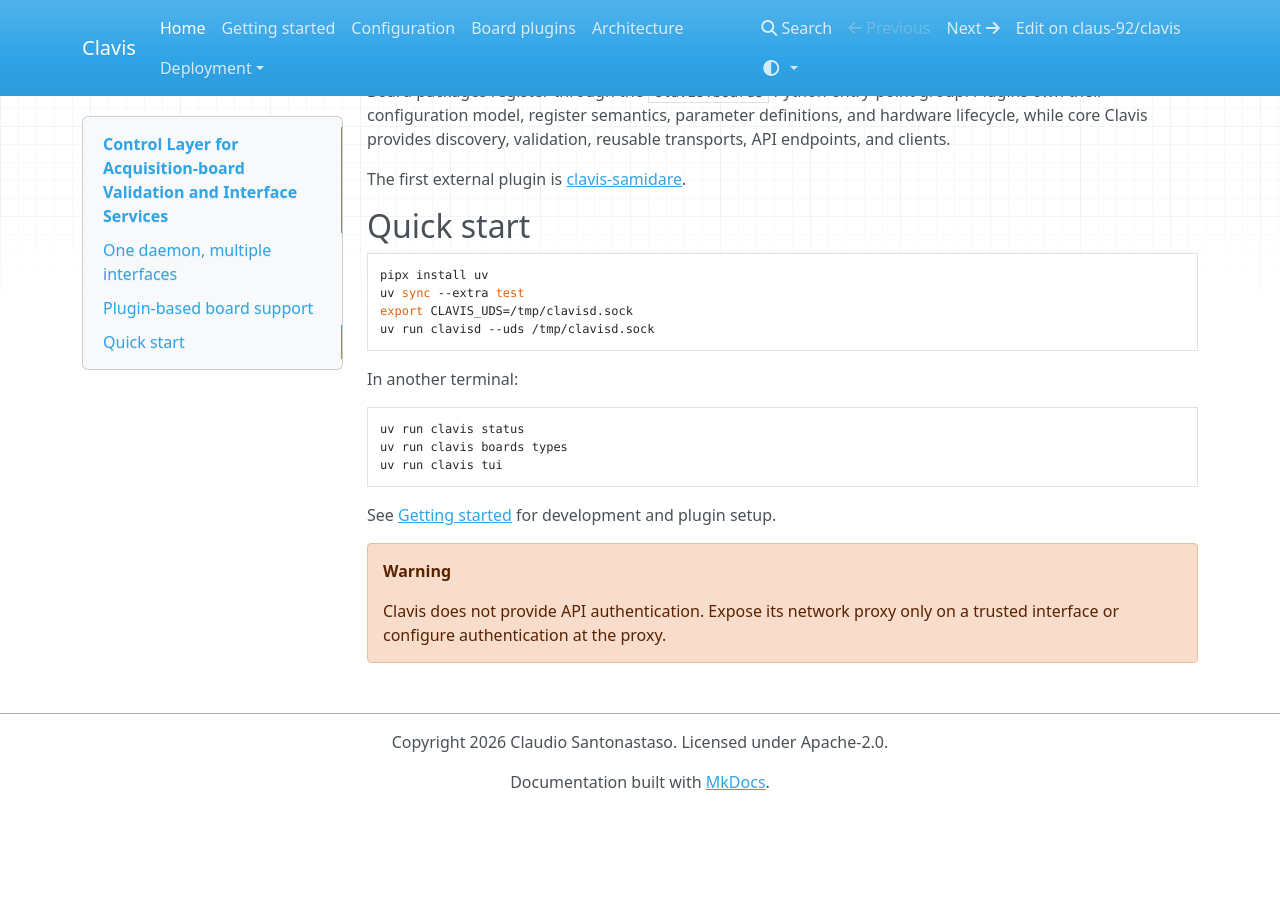
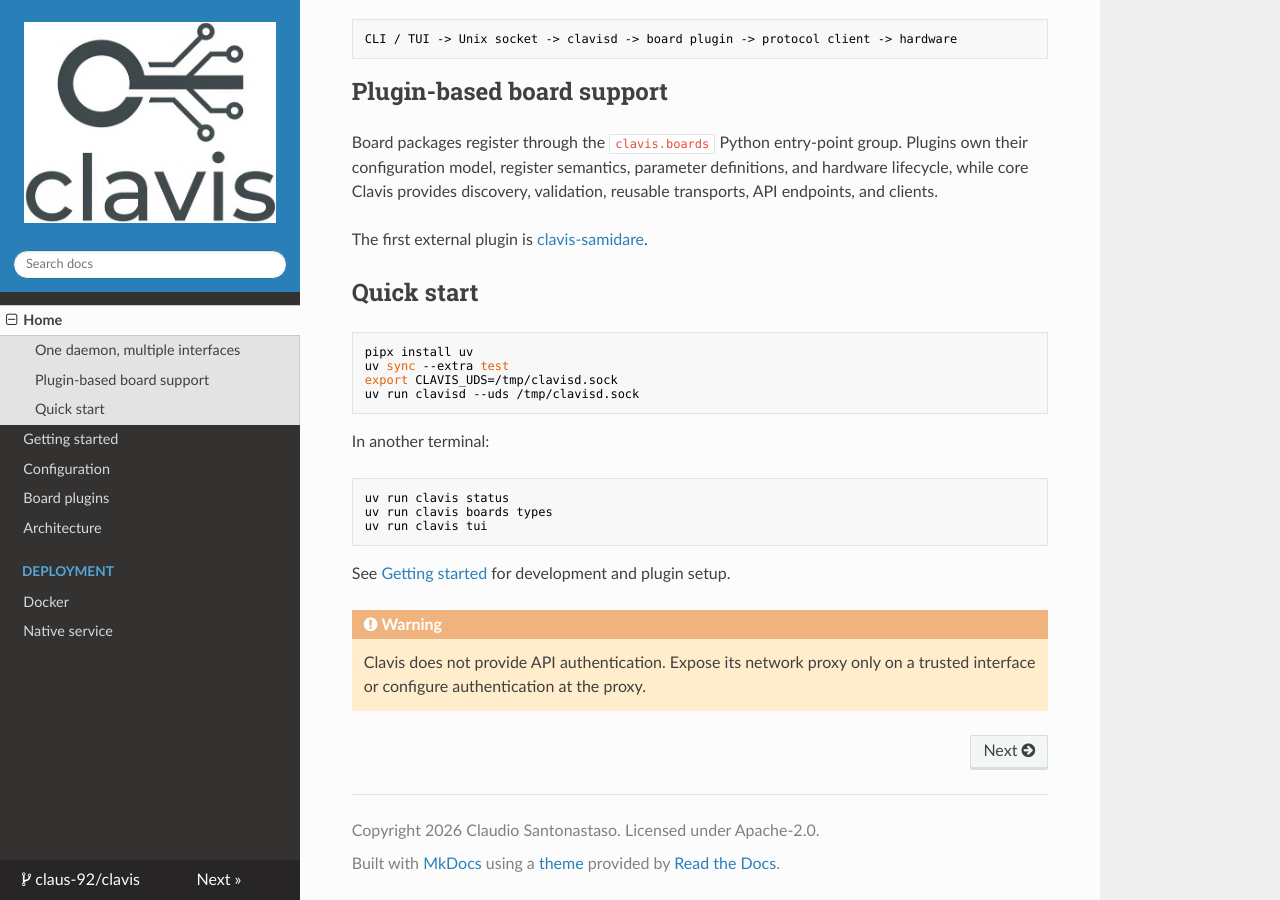
Before and after one commit to claus-92/clavis, an MkDocs documentation site: the page built from docs/index.md, in a window 1280 px wide and 900 px high, scrolled down 943 px. Built offline with MkDocs 1.6.1, drawn with Linux system fonts in a browser that asks for light colours; nearby versions of some CDN libraries; before the commit the page ends 1753 px from its top, so only the background shows below that; some of the changed lines change nothing that is shown.

Commit message:
docs: use Read the Docs theme

```diff
--- a/mkdocs.yml
+++ b/mkdocs.yml
@@ -6,7 +6,7 @@ repo_name: claus-92/clavis
 edit_uri: edit/main/docs/
 
 theme:
-  name: mkdocs
+  name: readthedocs
   logo: logo.jpg
   favicon: logo.jpg
   color_mode: auto
```
